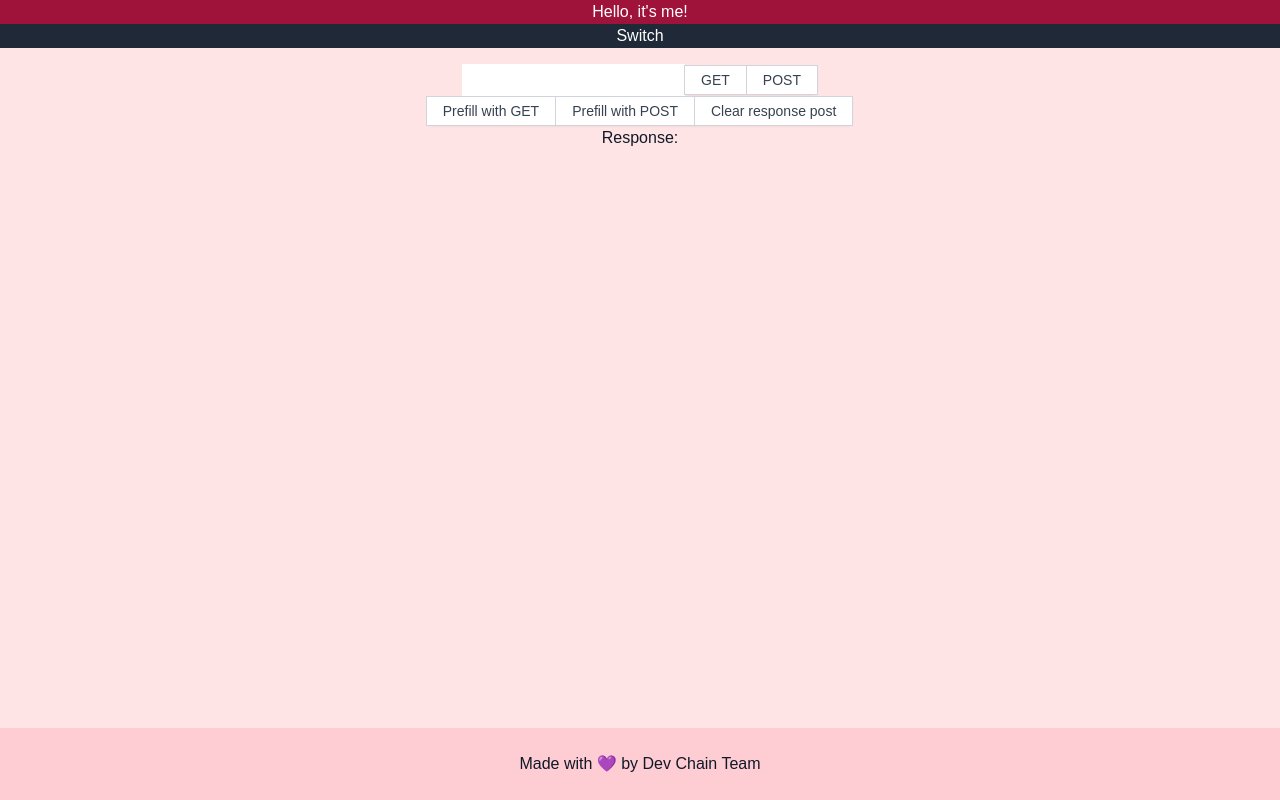
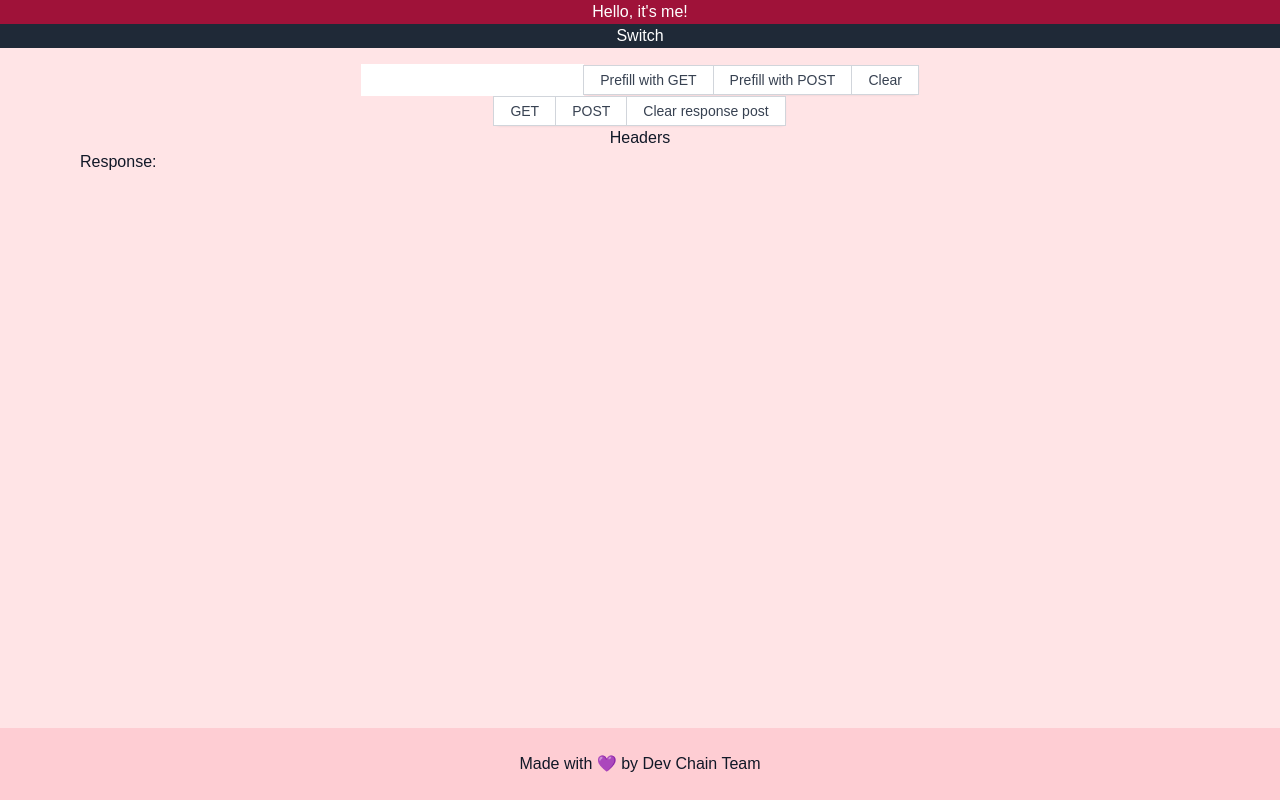
Before and after one commit to devchainsrl/vue-tester-toolkit, a Vue app: page /ts/http in a window 1280 px wide. Built offline with nearby package versions, Linux system fonts and the light colour scheme.

Commit message:
improvements

```diff
--- a/src/App.vue
+++ b/src/App.vue
@@ -15,7 +15,7 @@
         </button>
       </div>
       <!-- actual page -->
-      <div class="flex-grow bg-accent-100 text-gray-900 dark:bg-dark-800 dark:text-white">
+      <div class="flex-grow  bg-accent-100 text-gray-900 dark:bg-dark-800 dark:text-white">
         <router-view />
       </div>
       <Footer />
--- a/src/components/Footer.vue
+++ b/src/components/Footer.vue
@@ -1,5 +1,5 @@
 <template>
-  <div class="min-h-0 max-h-full flex items-start justify-between flex-wrap p-6 bg-accent-200 dark:bg-gray-900 text-gray-900 dark:text-gray-500 p-6">
+  <div class="flex items-start justify-between flex-wrap p-6 bg-accent-200 dark:bg-gray-900 text-gray-900 dark:text-gray-500">
     <div />
     <div>
       Made with 💜 by Dev Chain Team
--- a/src/main.js
+++ b/src/main.js
@@ -3,7 +3,7 @@ import App from './App.vue'
 import './registerServiceWorker.js'
 import router from './router'
 import store from './store'
-import './tailwind.css'
+import './assets/tailwind.css'
 import './assets/style.css'
 import './assets/animations.css'
 
--- a/src/tailwind.css
+++ /dev/null
@@ -1,4 +0,0 @@
-@tailwind base;
-@tailwind components;
-@tailwind screens;
-@tailwind utilities;
--- a/src/views/Home.vue
+++ b/src/views/Home.vue
@@ -1,6 +1,6 @@
 <template>
   <div class="home">
-      ...
+    ...
   </div>
 </template>
 
--- a/src/views/Testers/HttpTester.vue
+++ b/src/views/Testers/HttpTester.vue
@@ -1,26 +1,11 @@
 <template>
   <div class="p-4 center">
-    <input
-      v-model="url"
-      class="text-accent-900 py-1 px-2"
-    >
+    <div>
+      <input
+        v-model="url"
+        class="text-accent-900 py-1 px-2"
+      >
 
-    <span class="relative z-0 inline-flex shadow-sm rounded-md">
-      <button
-        class="btn"
-        @click="sendRequest(url, 'get')"
-      >
-        GET
-      </button>
-      <button
-        class="btn"
-        @click="sendRequest(url, 'post')"
-      >
-        POST
-      </button>
-    </span>
-
-    <div>
       <span class="relative z-0 inline-flex shadow-sm rounded-md">
         <button
           class="btn"
@@ -36,18 +21,50 @@
 
         <button
           class="btn"
+          @click="url = ''"
+        >
+          Clear
+        </button>
+      </span>
+    </div>
+    <div>
+      <span class="relative z-0 inline-flex shadow-sm rounded-md">
+        <button
+          class="btn"
+          @click="sendRequest(url, 'get')"
+        >
+          GET
+        </button>
+        <button
+          class="btn"
+          @click="sendRequest(url, 'post')"
+        >
+          POST
+        </button>
+
+        <button
+          class="btn"
           @click="response = null"
         >
           Clear response post
         </button>
       </span>
-      <div class="w-64 center">
+    </div>
+    <div>
+      Headers
+    </div>
+
+    <!-- response -->
+    <div class="flex">
+      <div class="w-16" />
+      <div class="w-auto text-left">
         Response:
         <div v-if="response">
           <pre> {{ response.status }} </pre>
           <pre> {{ response.data }}</pre>
         </div>
       </div>
+      <div class="w-16" />
     </div>
   </div>
 </template>
@@ -66,6 +83,9 @@ export default {
   },
   data () {
     return {
+      headers: {
+
+      },
       url: '',
       response: null
     }
@@ -78,15 +98,20 @@ export default {
   },
   methods: {
     sendRequest (url, method) {
+      const client = axios.create({
+        headers: this.headers
+      })
       if (method === 'get') {
         this.response = null
-        axios.get(url).then((response) => {
+        client.get(url).then((response) => {
           this.response = response
+        }).catch((error) => {
+          this.response = { status: error }
         })
       }
       if (method === 'post') {
         this.response = null
-        axios.post(url).then((response) => {
+        client.post(url).then((response) => {
           this.response = response
         }).catch((error) => {
           this.response = { status: error }
```
Also changed, not shown: src/assets/tailwind.css (added, +11 -0 lines).
